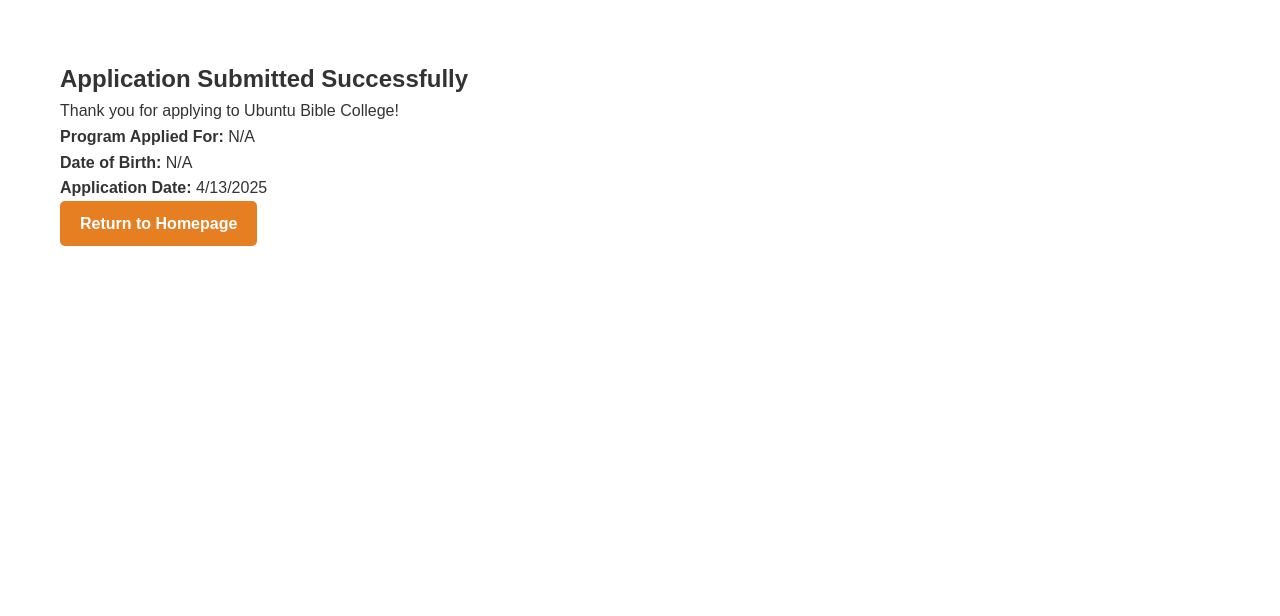
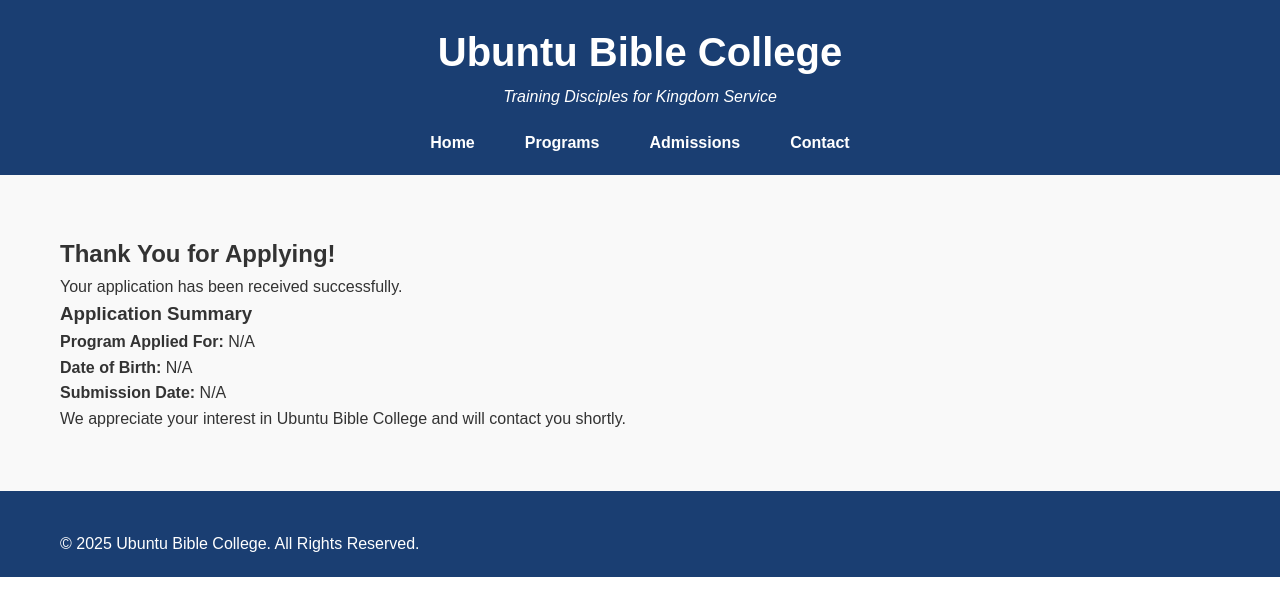
Before and after one commit to sadsax772/Ubuntu-Bible-College, a plain HTML site: page thank-you.html in a window 1280 px wide. Drawn offline with Linux system fonts and the light colour scheme.

Commit message:
Add files via upload

```diff
--- a/thank-you.html
+++ b/thank-you.html
@@ -2,30 +2,57 @@
 <html lang="en">
 <head>
   <meta charset="UTF-8">
-    <title>Thank You - Ubuntu Bible College</title>
+  <meta name="viewport" content="width=device-width, initial-scale=1.0">
+  <title>Thank You – Ubuntu Bible College</title>
   <link rel="stylesheet" href="style.css">
+  <link href="https://fonts.googleapis.com/css2?family=Source+Sans+Pro:wght@300&display=swap" rel="stylesheet">
 </head>
 <body>
-    <section class="thank-you-section">
+  <header>
+    <div class="logo">
+      <h1>Ubuntu Bible College</h1>
+      <p>Training Disciples for Kingdom Service</p>
+    </div>
+    <nav>
+      <ul>
+        <li><a href="index.html">Home</a></li>
+        <li><a href="programs.html">Programs</a></li>
+        <li><a href="admissions.html">Admissions</a></li>
+        <li><a href="contact.html">Contact</a></li>
+      </ul>
+    </nav>
+  </header>
+
+  <section class="form-section">
     <div class="container">
-            <h1>Application Submitted Successfully</h1>
-            <p>Thank you for applying to Ubuntu Bible College!</p>
-            <p><strong>Program Applied For:</strong> <span id="display-program"></span></p>
-            <p><strong>Date of Birth:</strong> <span id="display-dob"></span></p>
-            <p><strong>Application Date:</strong> <span id="display-date"></span></p>
-            <a href="index.html" class="btn">Return to Homepage</a>
+      <h2>Thank You for Applying!</h2>
+      <p>Your application has been received successfully.</p>
+      <div class="summary">
+        <h3>Application Summary</h3>
+        <p><strong>Program Applied For:</strong> <span id="programDisplay">Loading...</span></p>
+        <p><strong>Date of Birth:</strong> <span id="dobDisplay">Loading...</span></p>
+        <p><strong>Submission Date:</strong> <span id="dateDisplay">Loading...</span></p>
+      </div>
+      <p>We appreciate your interest in Ubuntu Bible College and will contact you shortly.</p>
     </div>
   </section>
 
+  <footer>
+    <div class="container">
+      <p>&copy; 2025 Ubuntu Bible College. All Rights Reserved.</p>
+    </div>
+  </footer>
+
   <script>
-        // Fetch and display stored values
+    window.onload = function () {
       const program = localStorage.getItem("program");
       const dob = localStorage.getItem("dob");
-        const today = new Date().toLocaleDateString();
+      const date = localStorage.getItem("submitDate");
 
-        document.getElementById("display-program").textContent = program || "N/A";
-        document.getElementById("display-dob").textContent = dob || "N/A";
-        document.getElementById("display-date").textContent = today;
+      document.getElementById("programDisplay").textContent = program || "N/A";
+      document.getElementById("dobDisplay").textContent = dob || "N/A";
+      document.getElementById("dateDisplay").textContent = date || "N/A";
+    };
   </script>
 </body>
 </html>
```
Also changed, not shown: admission-application.html (+20 -7 lines), index.html (+16 -1 lines). Lines whose indentation alone changed are shown as unchanged.
